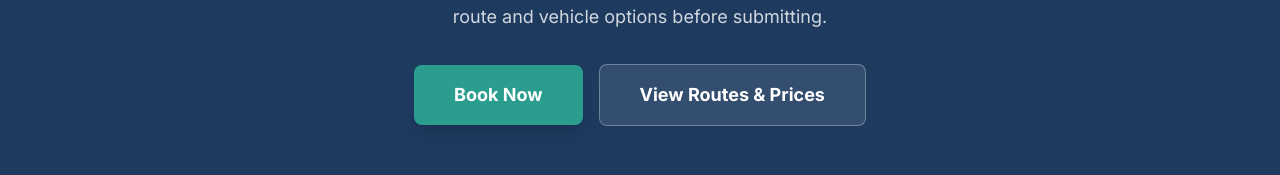
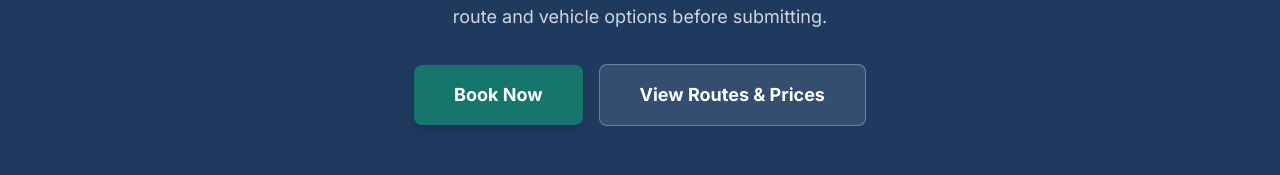
Before and after one commit to Alisnmez/vip-transfer-dalaman, a React (Vite) app in the folder frontend/: page / in a window 1280 px wide. Shown: the part 361-536 px from the top of the page. Built offline with nearby package versions, Linux system fonts and the light colour scheme; no server answers.

Commit message:
fix: improve shared teal contrast for accessible public controls

```diff
--- a/frontend/tailwind.config.mjs
+++ b/frontend/tailwind.config.mjs
@@ -13,7 +13,8 @@ export default {
         'admin-on-surface': '#1a1c1e',
         primary: '#1E3A5F',
         'on-primary': '#FFFFFF',
-        secondary: '#2A9D8F',
+        // Accessible teal for text and white-label buttons on public surfaces.
+        secondary: '#16766B',
         'on-secondary': '#FFFFFF',
         'surface-tint': '#455f87',
         surface: '#F8FAFC',
```
